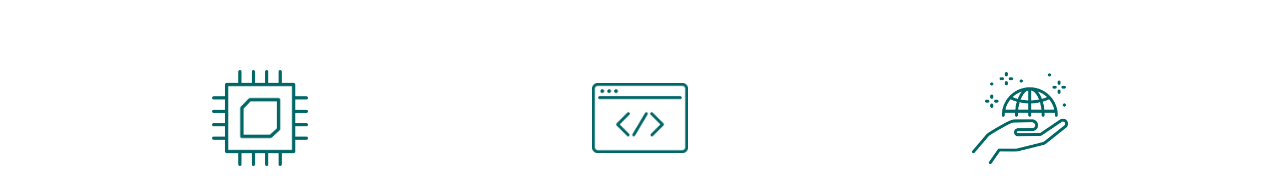
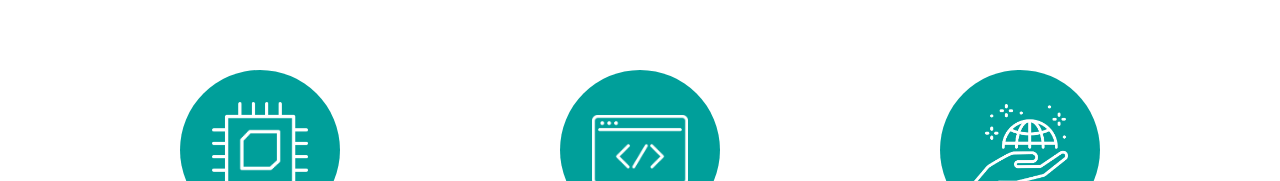
Before and after one commit to layanancerdasid/compor-lci, a React (Vite) app: page / in a window 1280 px wide. Shown: the part 771-952 px from the top of the page. Built offline with nearby package versions, Linux system fonts and the light colour scheme.

Commit message:
Lagi lagi Minor Fix

```diff
--- a/src/home.jsx
+++ b/src/home.jsx
@@ -200,7 +200,7 @@ const Home = () => {
                   <img
                     src={"/IoT service icon2.png"}
                     alt={"Tempat Buat Icon IOT"}
-                    className="max-w-none w-24 h-24 object-contain hover:opacity-80 transition-opacity "
+                    className="max-w-none w-24 h-24 object-contain hover:opacity-80 transition-opacity filter brightness-0 invert"
                   />
                 }
                 title="IOT SERVICE"
@@ -211,7 +211,7 @@ const Home = () => {
                   <img
                     src={"/softaware service icon1.png"}
                     alt={"Tempat Buat Icon Software"}
-                    className="max-w-none w-24 h-24 object-contain hover:opacity-80 transition-opacity "
+                    className="max-w-none w-24 h-24 object-contain hover:opacity-80 transition-opacity filter brightness-0 invert"
                   />
                 }
                 title="SOFTWARE SERVICE"
@@ -222,8 +222,7 @@ const Home = () => {
                   <img
                     src={"/Productivity icon1.png"}
                     alt={"Tempat Buat Icon Productivity"}
-                    className="max-w-none w-24 h-24 object-contain hover:opacity-80 transition-opacity "
-                  />
+                    className="max-w-none w-24 h-24 object-contain hover:opacity-80 transition-opacity filter brightness-0 invert"                  />
                 }
                 title="PRODUCTIVITY"
                 description="Menyediakan platform dan jasa untuk pengelolaan komunitas, asosiasi, dan organisasi untuk peningkatan kualitas hidup dari membernya."
@@ -367,7 +366,7 @@ const Home = () => {
                 >
                   <source src="/wastebin_2.mp4" type="video/mp4" />
                   Your browser does not support the video tag.
-                </video>
+                </video>bg-[#009f9a]
               </div>
             </div>
             <div className="flex justify-center mt-8 gap-8">
@@ -465,7 +464,11 @@ const Home = () => {
 
 const ServiceCard = ({ icon, title, description }) => (
   <div className="text-center p-6 rounded-lg hover:shadow-lg transition-shadow">
-    <div className="mb-4 flex justify-center">{icon}</div>
+    <div className="mb-4 flex justify-center">
+      <div className="w-40 h-40 bg-[#009f9a]  rounded-full flex items-center justify-center">
+        {icon}
+      </div>
+    </div>
     <h3 className="text-lg font-bold mb-4 text-[#006666] poppins-semibold">
       {title}
     </h3>
--- a/src/team.jsx
+++ b/src/team.jsx
@@ -54,7 +54,7 @@ function Team() {
                       <img
                         src={member.imageUrl}
                         alt={member.name}
-                        className="w-full h-full object-cover grayscale"
+                        className="w-full h-full object-cover"
                       />
                     </div>
                     <h3 className="text-xl font-medium mb-1">{member.name}</h3>
@@ -78,7 +78,7 @@ function Team() {
                       <img
                         src={member.imageUrl}
                         alt={member.name}
-                        className="w-full h-full object-cover grayscale"
+                        className="w-full h-full object-cover"
                       />
                     </div>
                     <h3 className="text-xl font-medium mb-1">{member.name}</h3>
```
